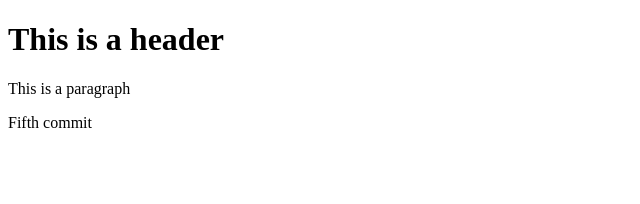
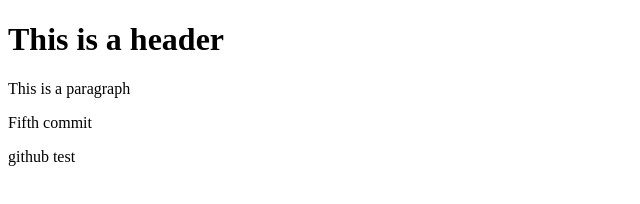
Before and after one commit to Mak9/Git-Test, a plain HTML site: page index.html in a window 1280 px wide. Shown: the full height of the page, 0-640 px from the left. Drawn offline with Linux system fonts and the light colour scheme.

Commit message:
last commit

```diff
--- a/index.html
+++ b/index.html
@@ -7,5 +7,6 @@
 <h1>This is a header</h1>
 <p>This is a paragraph</p>
 <p>Fifth commit</p>
+<p>github test</p>
 </body>
 </html>
```
